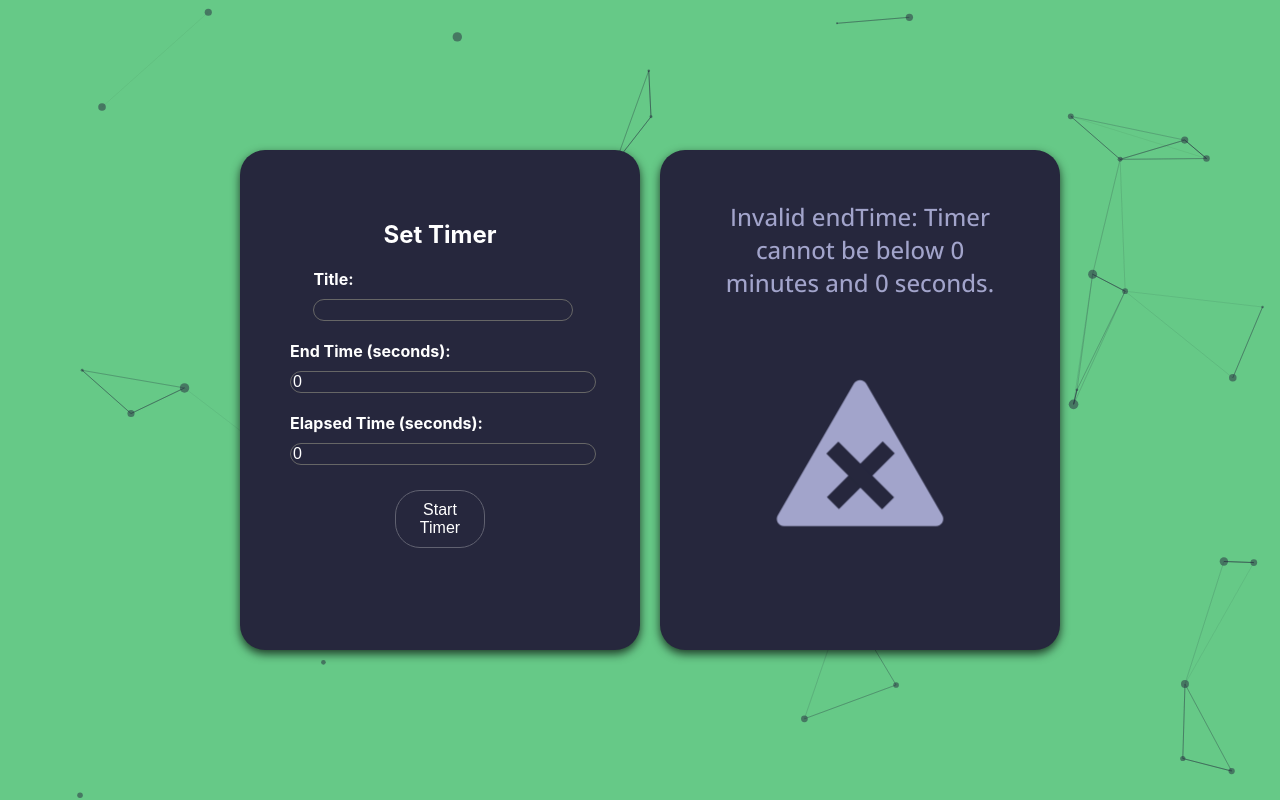
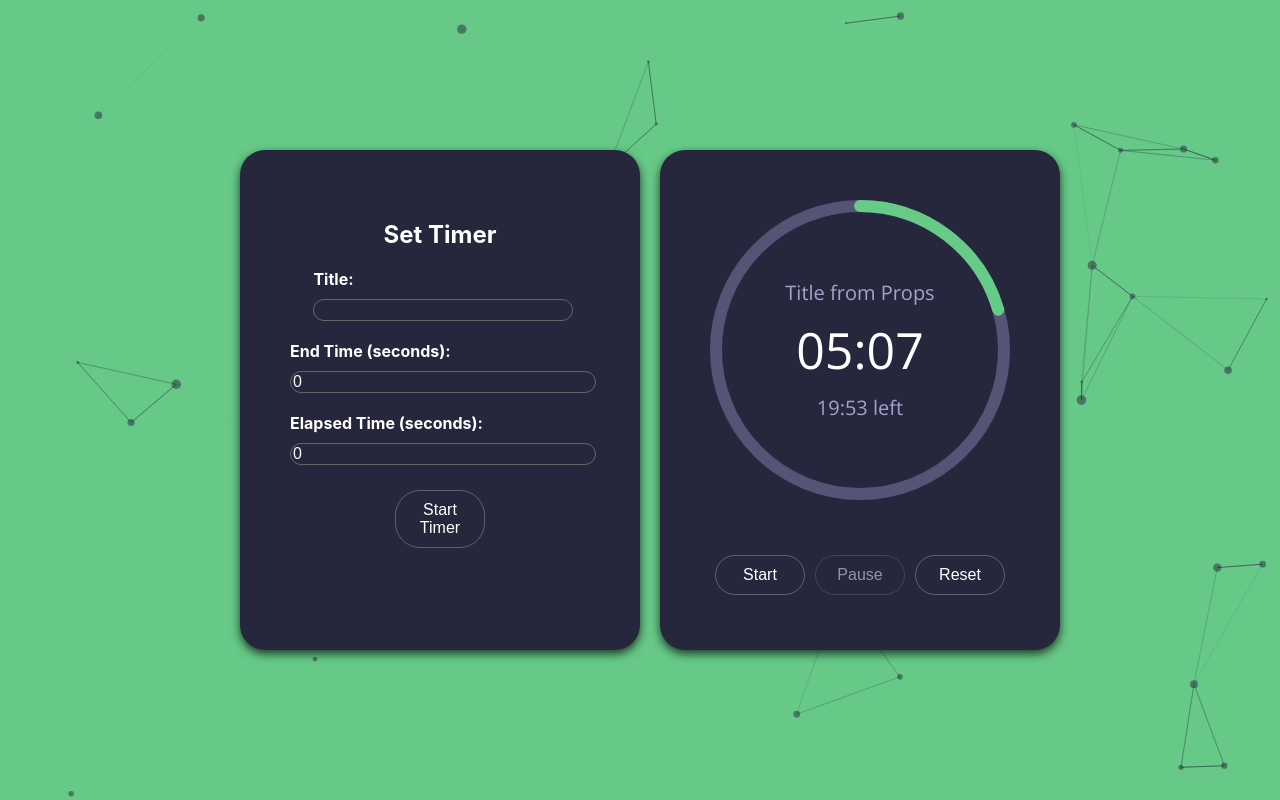
Before and after one commit to OgnjenGligoric/timer, a React (Create React App) app: page / in a window 1280 px wide. Built offline with nearby package versions, Linux system fonts and the light colour scheme.

Commit message:
feat: timer page using timer with timer form

```diff
--- a/src/components/timer/Timer.tsx
+++ b/src/components/timer/Timer.tsx
@@ -16,7 +16,6 @@ type TimerProps = {
 const Timer = ({ title, endTime, elapsedTime = 0 }: TimerProps) => {
     const validationError = useTimerValidation(endTime, elapsedTime);
     const { timeLeft, isRunning, startTimer, pauseTimer, resetTimer } = useTimer({ endTime, elapsedTime });
-
     return (
         <div className="timer-container">
             {validationError && <div className="error-message">{validationError}<ErrorAnimation /></div>}
--- a/src/hooks/useTimer.tsx
+++ b/src/hooks/useTimer.tsx
@@ -6,9 +6,13 @@ type UseTimerProps = {
 };
 
 const useTimer = ({ endTime, elapsedTime = 0 }: UseTimerProps) => {
-    const initialTimeLeft = endTime - elapsedTime;
-    const [timeLeft, setTimeLeft] = useState(initialTimeLeft);
+    const [timeLeft, setTimeLeft] = useState(endTime - elapsedTime);
     const [isRunning, setIsRunning] = useState(false);
+
+    useEffect(() => {
+        setTimeLeft(endTime - elapsedTime);
+
+    }, [endTime, elapsedTime]);
 
     useEffect(() => {
         let timer: NodeJS.Timeout | undefined;
@@ -25,7 +29,7 @@ const useTimer = ({ endTime, elapsedTime = 0 }: UseTimerProps) => {
     const startTimer = () => setIsRunning(true);
     const pauseTimer = () => setIsRunning(false);
     const resetTimer = () => {
-        setTimeLeft(initialTimeLeft);
+        setTimeLeft(endTime);  // Reset time based on updated props
         setIsRunning(false);
     };
 
--- a/src/pages/TimerPage.tsx
+++ b/src/pages/TimerPage.tsx
@@ -5,17 +5,19 @@ import Timer from "../components/timer/Timer";
 import ParticleBackground from "../components/timer/primitive/ParticlesBackground";
 
 export default function TimerPage() {
-    const [timerProps, setTimerProps] = useState({ title: '', endTime: 0, elapsedTime: 0 });
+    const [timerProps, setTimerProps] = useState({ title: 'Title from Props', endTime: 25*60, elapsedTime: 5*60+7 });
+    const [timerKey, setTimerKey] = useState(0);
 
     const handleFormSubmit = (title: string, endTime: number, elapsedTime: number) => {
         setTimerProps({ title, endTime, elapsedTime });
+        setTimerKey((prevKey) => prevKey + 1);
     };
 
     return (
         <div id="timer-page">
             <ParticleBackground></ParticleBackground>
             <TimerForm onSubmit={handleFormSubmit} />
-            <Timer {...timerProps} />
+            <Timer key={timerKey} {...timerProps} />
         </div>
     );
 }
--- a/src/utils/TimerValidation.ts
+++ b/src/utils/TimerValidation.ts
@@ -10,6 +10,8 @@ export class TimerValidator {
     private static validateElapsedTime(elapsedTime: number | undefined, endTime: number) {
         if (elapsedTime && endTime < elapsedTime) {
             throw new Error('Invalid elapsedTime: Elapsed time cannot be greater than end time.');
+        }if (elapsedTime && 0 > elapsedTime) {
+            throw new Error('Invalid elapsedTime: Elapsed time cannot be less than 0.');
         }
     }
 
```
